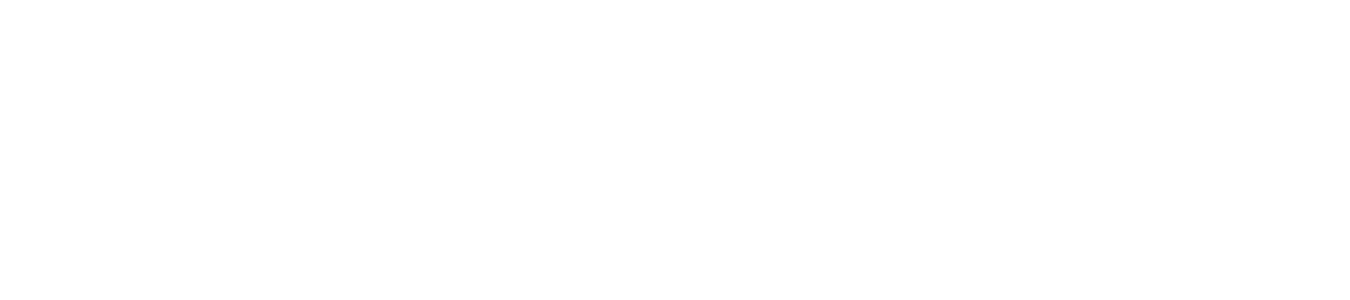
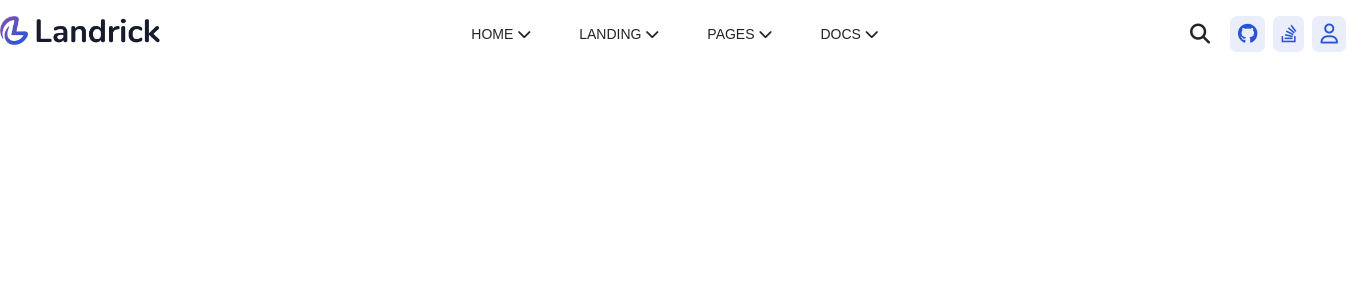
Before and after one commit to AndresiniGiovanni/proj-html-vuejs, a Vue app: page / in a window 1280 px wide. Shown: the top 300 px of the page, 1350 px wide, since content can reach past the window. Built offline with nearby package versions, Linux system fonts and the light colour scheme.

Commit message:
prova header

```diff
--- a/src/App.vue
+++ b/src/App.vue
@@ -36,4 +36,9 @@
 };
 </script>
 
-<style lang="scss" scoped></style>
+<style lang="scss" scoped>
+header {
+  width: 1350px;
+  margin: 0 auto;
+}
+</style>
--- a/src/assets/styles/main.scss
+++ b/src/assets/styles/main.scss
@@ -3,6 +3,7 @@
 @import "@fortawesome/fontawesome-free/scss/fontawesome.scss";
 @import "@fortawesome/fontawesome-free/scss/solid.scss";
 @import "@fortawesome/fontawesome-free/scss/regular.scss";
+@import "@fortawesome/fontawesome-free/scss/brands.scss";
 
 @import "bootstrap/scss/bootstrap";
 
--- a/src/assets/styles/partials/_variables.scss
+++ b/src/assets/styles/partials/_variables.scss
@@ -0,0 +1,2 @@
+$blueIcons: #2b52d3;
+$backgroundIcons: rgb(234, 238, 251);
--- a/src/components/HeaderComponent.vue
+++ b/src/components/HeaderComponent.vue
@@ -1,9 +1,83 @@
 <template>
-  <div></div>
+  <section class="d-flex justify-content-between mt-3">
+    <div>
+      <img :src="'/public/img/logo-dark.png'" alt="" />
+    </div>
+
+    <div>
+      <ul class="list">
+        <li
+          class="ms-4 me-4 mt-2 text-uppercase"
+          v-for="(item, index) in headerList"
+          key="index"
+        >
+          {{ item.name }} <i class="fa-solid fa-chevron-down"></i>
+        </li>
+      </ul>
+    </div>
+    <div>
+      <ul class="logos">
+        <li class="me-3">
+          <i class="fa-solid fa-magnifying-glass d-inline"></i>
+        </li>
+        <li class="ms-1 me-1">
+          <i class="fa-brands fa-github p-2 mybrands"></i>
+        </li>
+        <li class="ms-1 me-1">
+          <i class="fa-brands fa-stack-overflow p-2 mybrands"></i>
+        </li>
+        <li class="ms-1 me-1">
+          <i class="fa-regular fa-user p-2 mybrands"></i>
+        </li>
+      </ul>
+    </div>
+  </section>
 </template>
 
 <script>
-export default {};
+export default {
+  data() {
+    return {
+      headerList: [
+        {
+          name: "home",
+        },
+        {
+          name: "landing",
+        },
+        {
+          name: "pages",
+        },
+        {
+          name: "docs",
+        },
+      ],
+    };
+  },
+};
 </script>
 
-<style lang="scss" scoped></style>
+<style lang="scss" scoped>
+@use "../assets/styles/partials/variables" as *;
+img {
+  width: 10rem;
+}
+
+li {
+  display: inline-block;
+  font-size: 14px;
+}
+.logos {
+  li {
+    i {
+      font-size: 20px;
+    }
+
+    .mybrands {
+      background-color: $backgroundIcons;
+      color: $blueIcons;
+      border-radius: 7px;
+    }
+  }
+}
+</style>
--- a/src/components/MainComponent.vue
+++ b/src/components/MainComponent.vue
@@ -1,5 +1,9 @@
 <template>
-  <div></div>
+  <section></section>
+  <section></section>
+  <section></section>
+  <section></section>
+  <section></section>
 </template>
 
 <script>
```
